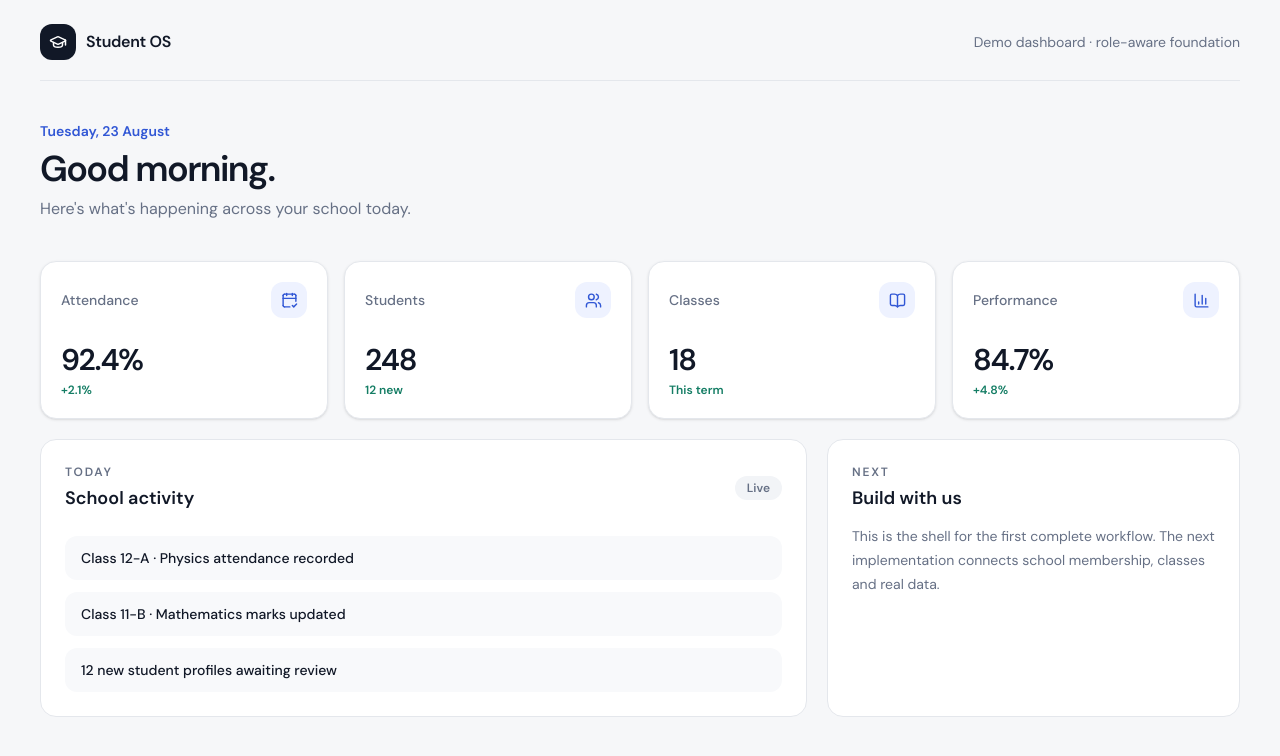
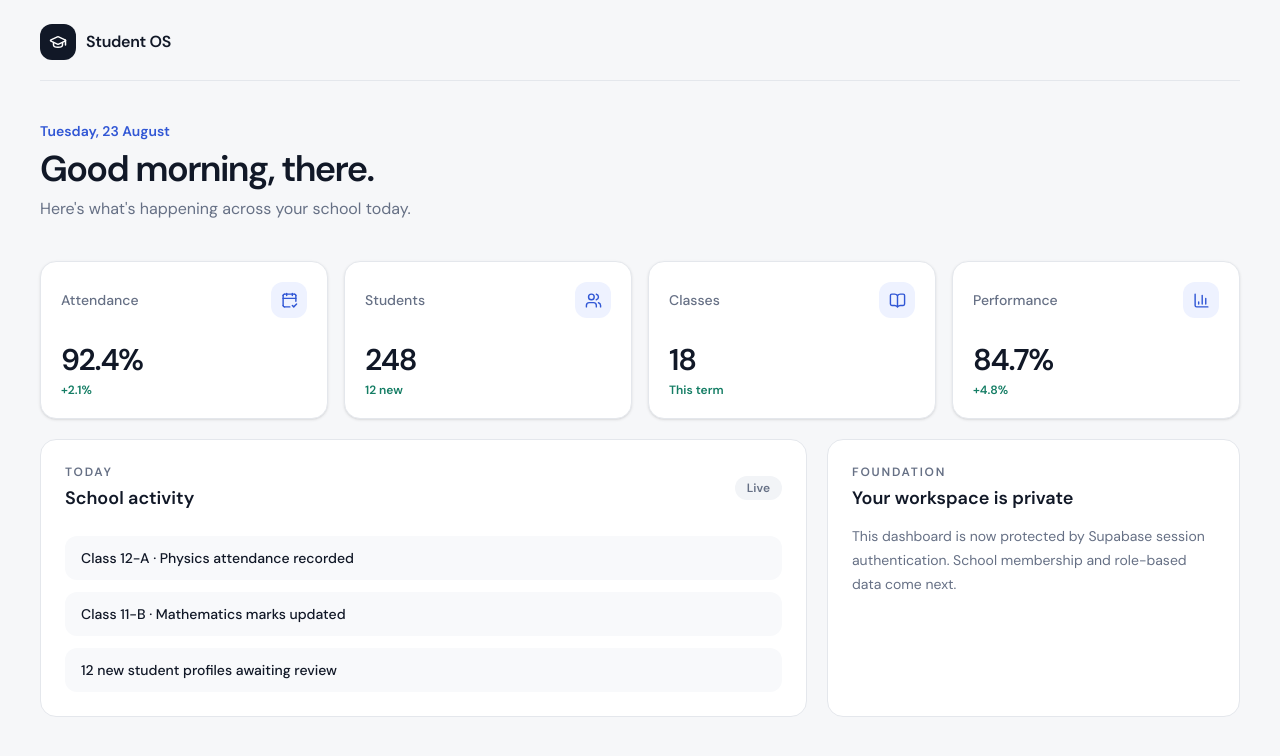
Before and after one commit to mohit-maybe/Student-OS, a Next.js app in the folder v2/: page /dashboard in a window 1280 px wide. Shown: the top 756 px of the page. Built offline with nearby package versions, Linux system fonts and the light colour scheme; no server answers.

Commit message:
feat(v2): connect dashboard to authenticated user

```diff
--- a/v2/app/dashboard/page.tsx
+++ b/v2/app/dashboard/page.tsx
@@ -1,4 +1,5 @@
 import { BarChart3, BookOpen, CalendarCheck2, GraduationCap, Users } from "lucide-react";
+import { createClient } from "@/lib/supabase/server";
 
 const stats = [
   { label: "Attendance", value: "92.4%", change: "+2.1%", icon: CalendarCheck2 },
@@ -7,17 +8,21 @@ const stats = [
   { label: "Performance", value: "84.7%", change: "+4.8%", icon: BarChart3 },
 ];
 
-export default function DashboardPage() {
+export default async function DashboardPage() {
+  const supabase = await createClient();
+  const { data: { user } } = await supabase.auth.getUser();
+  const name = user?.user_metadata?.full_name?.split(" ")[0] || "there";
+
   return (
     <main className="min-h-screen px-5 py-6 sm:px-8 lg:px-10">
       <div className="mx-auto max-w-7xl">
         <header className="flex items-center justify-between border-b border-[var(--border)] pb-5">
           <div className="flex items-center gap-2.5 font-semibold tracking-[-.02em]"><span className="grid size-9 place-items-center rounded-xl bg-[var(--foreground)] text-white"><GraduationCap size={18} /></span>Student OS</div>
-          <span className="text-sm text-[var(--muted)]">Demo dashboard · role-aware foundation</span>
+          <span className="text-sm text-[var(--muted)]">{user?.email}</span>
         </header>
         <section className="animate-fade-up py-10">
           <p className="text-sm font-semibold text-[var(--accent)]">Tuesday, 23 August</p>
-          <h1 className="mt-2 text-4xl font-semibold tracking-[-.045em]">Good morning.</h1>
+          <h1 className="mt-2 text-4xl font-semibold tracking-[-.045em]">Good morning, {name}.</h1>
           <p className="mt-2 text-[var(--muted)]">Here&apos;s what&apos;s happening across your school today.</p>
         </section>
         <section className="grid gap-4 sm:grid-cols-2 xl:grid-cols-4">
@@ -25,7 +30,7 @@ export default function DashboardPage() {
         </section>
         <section className="mt-5 grid gap-5 lg:grid-cols-[1.3fr_.7fr]">
           <div className="rounded-2xl border border-[var(--border)] bg-white p-6"><div className="flex items-center justify-between"><div><p className="text-xs font-semibold uppercase tracking-[.15em] text-[var(--muted)]">Today</p><h2 className="mt-1 text-lg font-semibold">School activity</h2></div><span className="rounded-full bg-[#f2f4f7] px-3 py-1 text-xs font-semibold text-[var(--muted)]">Live</span></div><div className="mt-6 space-y-3">{["Class 12-A · Physics attendance recorded", "Class 11-B · Mathematics marks updated", "12 new student profiles awaiting review"].map((item) => <div key={item} className="rounded-xl bg-[#f8f9fb] px-4 py-3 text-sm font-medium">{item}</div>)}</div></div>
-          <div className="rounded-2xl border border-[var(--border)] bg-white p-6"><p className="text-xs font-semibold uppercase tracking-[.15em] text-[var(--muted)]">Next</p><h2 className="mt-1 text-lg font-semibold">Build with us</h2><p className="mt-3 text-sm leading-6 text-[var(--muted)]">This is the shell for the first complete workflow. The next implementation connects school membership, classes and real data.</p></div>
+          <div className="rounded-2xl border border-[var(--border)] bg-white p-6"><p className="text-xs font-semibold uppercase tracking-[.15em] text-[var(--muted)]">Foundation</p><h2 className="mt-1 text-lg font-semibold">Your workspace is private</h2><p className="mt-3 text-sm leading-6 text-[var(--muted)]">This dashboard is now protected by Supabase session authentication. School membership and role-based data come next.</p></div>
         </section>
       </div>
     </main>
```
